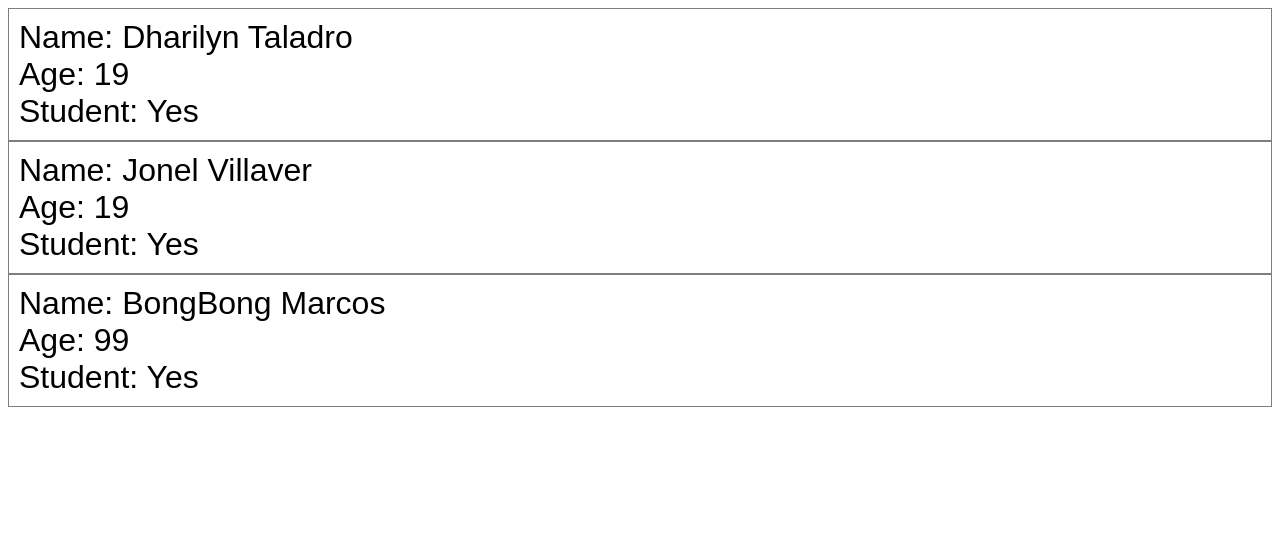
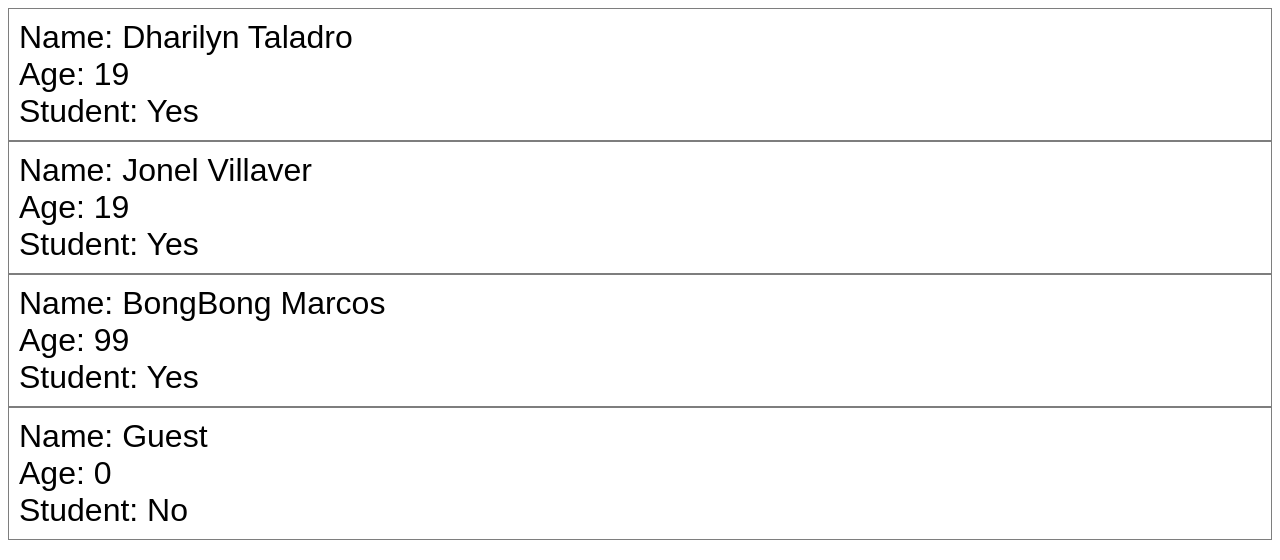
Before and after one commit to Nelman25/Learning-React, a React (Vite) app in the folder my-react-app/: page / in a window 1280 px wide. Shown: the top 560 px of the page. Built offline with nearby package versions, Linux system fonts and the light colour scheme.

Commit message:
added comments for notes, updated

```diff
--- a/my-react-app/src/App.jsx
+++ b/my-react-app/src/App.jsx
@@ -1,4 +1,17 @@
+// props = read only properties that are shared between components.
+//         A parent component can send data to a child component.
+//         <Component key=value />
+
+// propTypes = a mechanism that ensures that the passed value is of the
+//            correct data type
+//            age = PropTypes.number
+
+// defaultProps = a default value for props incase they are not
+//                passed from the parent component
+//                name: "Guest"
+
 import Student from "./Student.jsx";
+import PropTypes from 'prop-types';
 
 function App() {
   return (
@@ -6,8 +19,19 @@ function App() {
     <Student name="Dharilyn Taladro" age={19} isStudent={true}/>
     <Student name="Jonel Villaver"  age={19} isStudent={true}/>
     <Student name="BongBong Marcos" age={99} isStudent={true}/>
+    <Student />
   </>
   );
 }
+Student.propTypes = {
+  name: PropTypes.string,
+  age: PropTypes.number,
+  isStudent: PropTypes.bool,
+}
+Student.defaultProps = {
+  name: "Guest",
+  age: 0,
+  isStudent: false,
+}
 
 export default App;
```
